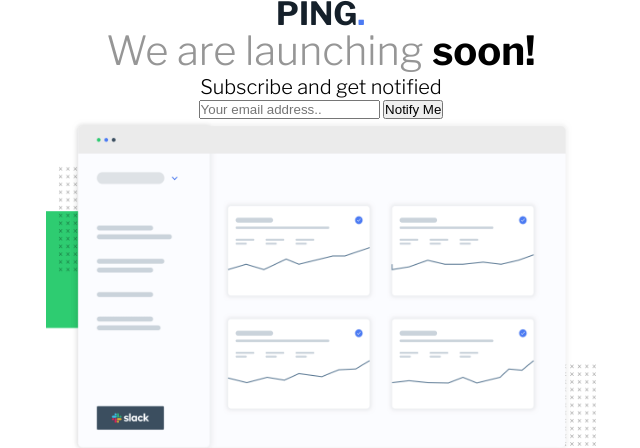
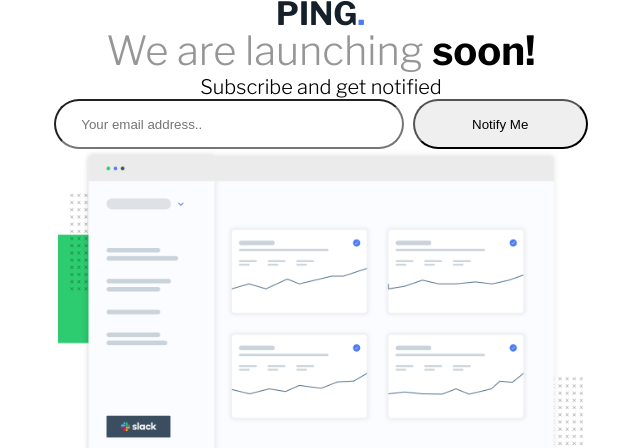
Before and after one commit to Anthony-Brannan/Ping-single-column-coming-soon-page, a website: page index.html in a window 1280 px wide. Shown: the top 448 px of the page, without its empty margins (319-959 px from the left). Drawn offline with nearby package versions, Linux system fonts and the light colour scheme.

Commit message:
Did some basic styling of the input field and submit button.

```diff
--- a/index.html
+++ b/index.html
@@ -43,8 +43,8 @@
       </h1>
       <p class="copy">Subscribe and get notified</p>
       <form>
-        <input type="text" placeholder="Your email address.." />
-        <button type="submit">Notify Me</button>
+        <input class="input" type="text" placeholder="Your email address.." />
+        <button class="notify" type="submit">Notify Me</button>
       </form>
       <img
         src="images/illustration-dashboard.png"
--- a/style.css
+++ b/style.css
@@ -36,13 +36,30 @@
   font-weight: 300;
 }
 
+.input {
+  height: 50px;
+  width: 350px;
+  border-radius: 25px;
+  margin-right: 5px;
+}
+
+.notify {
+  height: 50px;
+  width: 175px;
+  border-radius: 25px;
+}
+
+form input[type="text"] {
+  padding-left: 25px;
+}
+
 .social {
   color: hsl(223, 87%, 63%);
 }
 
 .dashboard {
-  height: 350px;
-  width: 550px;
+  height: 325px;
+  width: 525px;
 }
 
 .copyright {
```
